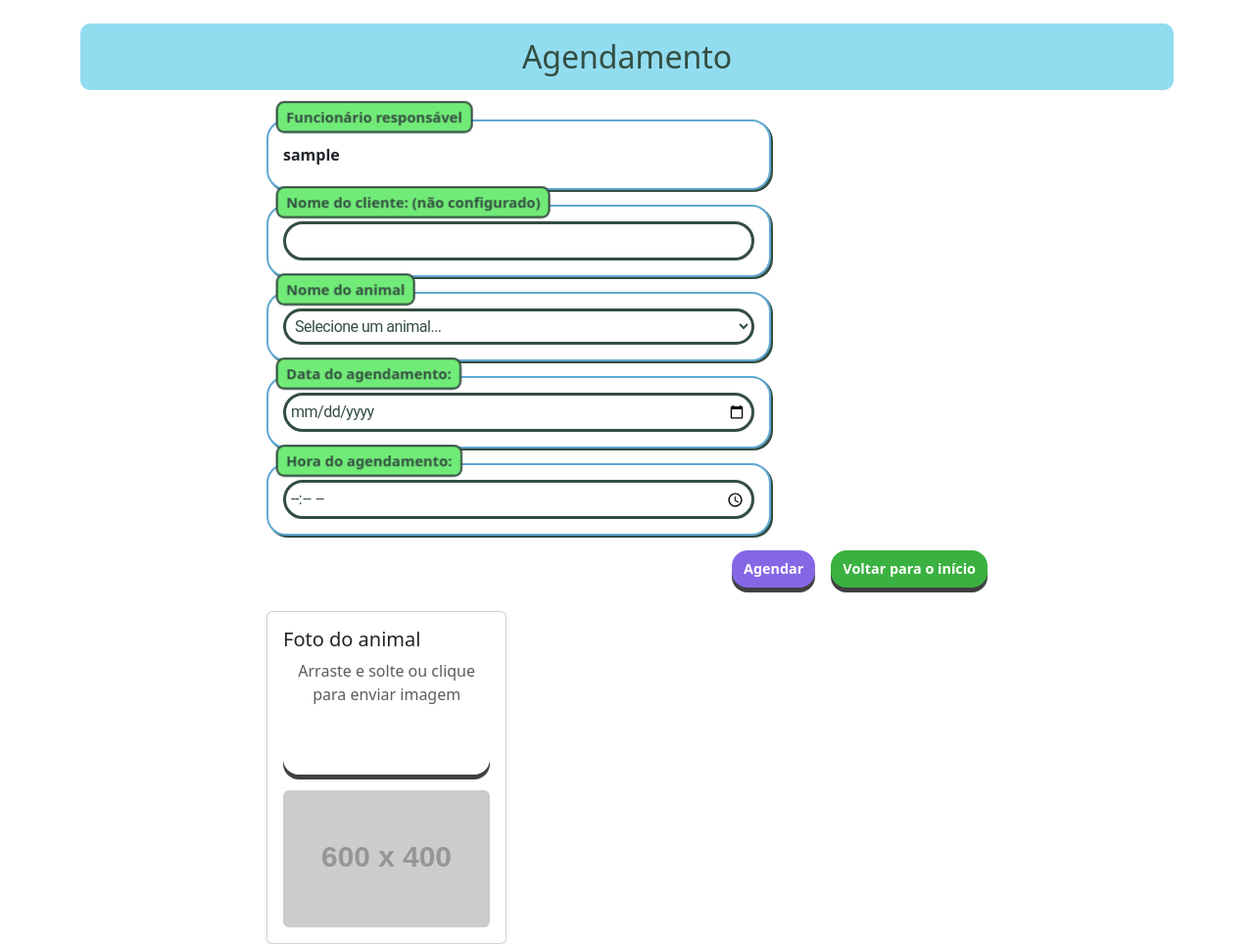
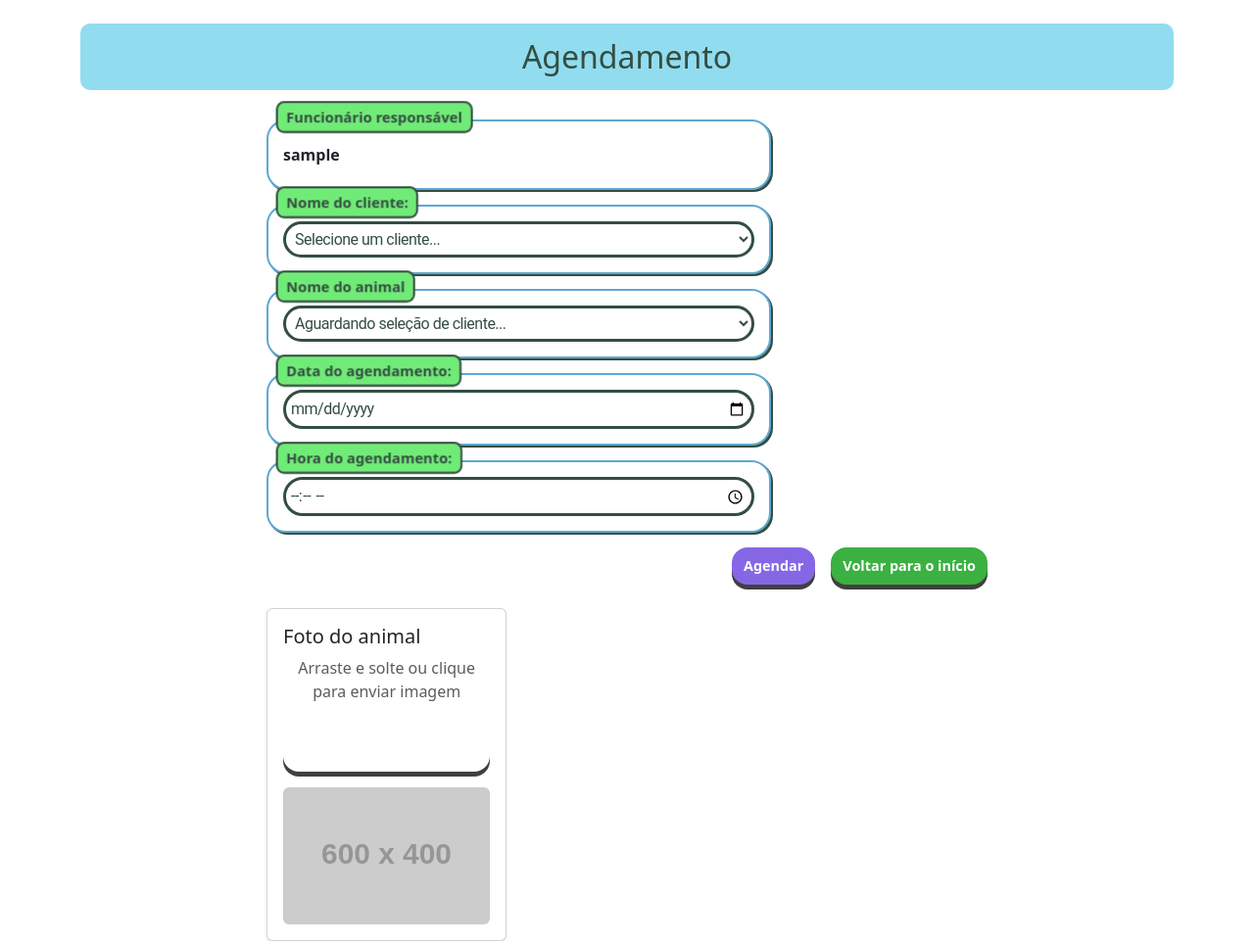
Before and after one commit to HectorSemenssato/sistema-petshop, a PHP site: page /cadastrar_agendamento.php in a window 1280 px wide. Shown: the whole page at 98% size. Run offline with PHP 8.4, Linux system fonts and the light colour scheme; the visitor is signed in with stand-in values (Sample User, id 1); data comes from the database, SQL or seed files in the repository; tables that the repository leaves empty or names only in its code hold one stand-in row (values such as "Sample post"); grey boxes labelled with a size stand in for pictures from a placeholder-image service; some libraries are stand-ins or nearby versions.

Commit message:
feat: escolha de animal atrelado ao cliente

```diff
--- a/cadastrar_agendamento.php
+++ b/cadastrar_agendamento.php
@@ -4,7 +4,7 @@ include 'conexao.php';
 
 $pesquisa = $_POST['busca'] ?? '';
 
-$sql = "SELECT id_animal, nome FROM ficha_animal ORDER BY nome ASC";
+$sql = "SELECT id_cliente, nome_cliente FROM clientes ORDER BY nome_cliente ASC";
 
 if ($stmt = $conn->prepare($sql)) {
     $stmt->execute();
@@ -40,20 +40,21 @@ if ($stmt = $conn->prepare($sql)) {
                                     <strong><?php echo htmlspecialchars($_SESSION['username']); ?></strong>
                                 </p>
                             </div>
-                            <div class="input__container  input_ag_nomecliente" data-label="Nome do cliente: (não configurado)">
-                                <input type="text" class="input__search" name="nomecliente_agendamento">
-                            </div>
-                            <div class="input__container input_ag_idanimal" data-label="Nome do animal">
-                                <select class="input__search" name="idanimal_agendamento">
+                            <div class="input__container  input_ag_nomecliente" data-label="Nome do cliente:">
+                                <select class="input__search" name="nomecliente_agendamento" id="cliente_select">
                                     <?php
                                     if ($dados->num_rows > 0) {
-                                        echo "<option value=''>Selecione um animal...</option>";
+                                        echo "<option value=''>Selecione um cliente...</option>";
                                         while ($linha = mysqli_fetch_assoc($dados)) {
-                                            echo "<option value='{$linha['id_animal']}'>{$linha['nome']}</option>";
+                                            echo "<option value='{$linha['id_cliente']}'>{$linha['nome_cliente']}</option>";
                                         }
                                     }
                                     ?>
-
+                                </select>
+                            </div>
+                            <div class="input__container input_ag_idanimal" data-label="Nome do animal">
+                                <select class="input__search" name="idanimal_agendamento" id="animal_select" disabled>
+                                    <option value=''>Aguardando seleção de cliente...</option>
                                 </select>
                             </div>
                             <div class="input__container input_ag_dataagenda" data-label="Data do agendamento:">
@@ -84,6 +85,45 @@ if ($stmt = $conn->prepare($sql)) {
         </div>
         <script src="https://cdn.jsdelivr.net/npm/@popperjs/core@2.11.8/dist/umd/popper.min.js" integrity="sha384-I7E8VVD/ismYTF4hNIPjVp/Zjvgyol6VFvRkX/vR+Vc4jQkC+hVqc2pM8ODewa9r" crossorigin="anonymous"></script>
         <script src="https://cdn.jsdelivr.net/npm/bootstrap@5.3.3/dist/js/bootstrap.min.js" integrity="sha384-0pUGZvbkm6XF6gxjEnlmuGrJXVbNuzT9qBBavbLwCsOGabYfZo0T0to5eqruptLy" crossorigin="anonymous"></script>
+        <script>
+            document.addEventListener('DOMContentLoaded', function() {
+                const clienteSelect = document.getElementById('cliente_select');
+                const animalSelect = document.getElementById('animal_select');
+
+                clienteSelect.addEventListener('change', function() {
+                    const clienteId = this.value;
+
+                    animalSelect.innerHTML = '<option value="">Carregando...</option>';
+                    animalSelect.disabled = true;
+                    if (!clienteId) {
+                        animalSelect.innerHTML = '<option value="">Aguardando seleção de cliente...</option>';
+                        return;
+                    }
+
+                    fetch('get_animais.php?cliente_id=' + clienteId)
+                        .then(response => response.json())
+                        .then(data => {
+                            animalSelect.innerHTML = '<option value="">Selecione um animal...</option>';
+
+                            if (data.length > 0) {
+                                data.forEach(function(animal) {
+                                    const option = document.createElement('option');
+                                    option.value = animal.id_animal;
+                                    option.textContent = animal.nome;
+                                    animalSelect.appendChild(option);
+                                });
+                                animalSelect.disabled = false;
+                            } else {
+                                animalSelect.innerHTML = '<option value="">Nenhum animal encontrado</option>';
+                            }
+                        })
+                        .catch(error => {
+                            console.error('Erro ao buscar animais:', error);
+                            animalSelect.innerHTML = '<option value="">Erro ao carregar</option>';
+                        });
+                });
+            });
+        </script>
 </body>
 
 </html>
--- a/cadastrar_toDB.php
+++ b/cadastrar_toDB.php
@@ -13,12 +13,12 @@
             include "conexao.php";
             $idfuncionario = $_GET['funcionario_agendamento'];
             $idanimal = $_GET['idanimal_agendamento'];
-            $nomecliente = $_GET['nomecliente_agendamento'];
+            $idcliente = $_GET['nomecliente_agendamento'];
             $data_agendamento = $_GET['data_agendamento'];
             $hora_agendamento = $_GET['hora_agendamento'];
 
-            $sql = "INSERT into `agendamento`(`id_funcionario`, `id_animal`, `data_agendamento`, `hora_agendamento`, `nome_cliente`)
-                      VALUES ($idfuncionario, $idanimal, '$data_agendamento', '$hora_agendamento', '$nomecliente')";
+            $sql = "INSERT into `agendamento`(`id_funcionario`, `id_animal`, `data_agendamento`, `hora_agendamento`, `id_cliente`)
+                      VALUES ($idfuncionario, $idanimal, '$data_agendamento', '$hora_agendamento', '$idcliente')";
 
             if(mysqli_query($conn, $sql)){
                 mensagem("Agendamento cadastrado com sucesso :D", 'success');
```
